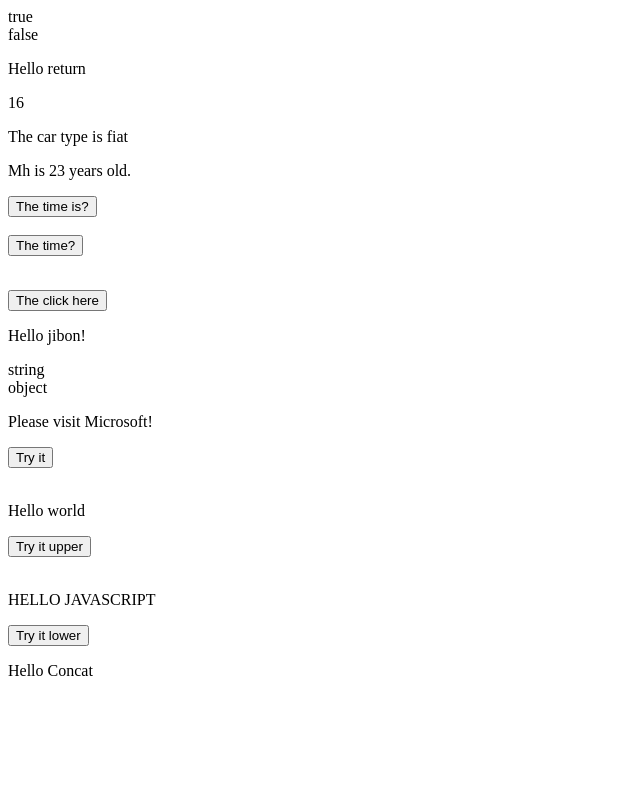
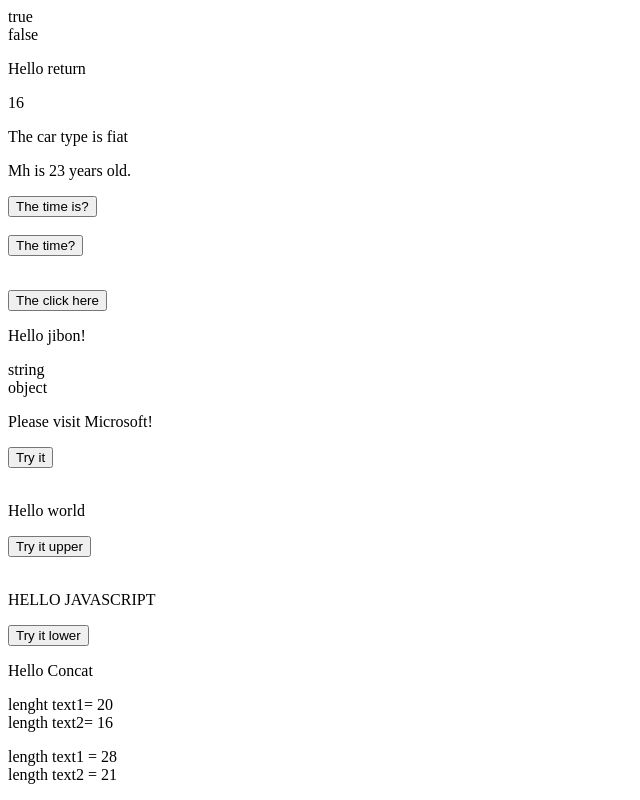
Before and after one commit to mehedihasanjibon/javascript-basics-lws, a plain HTML site: page index.html in a window 1280 px wide. Shown: the part 1488-2288 px from the top of the page, without its empty margins (0-640 px from the left). Before the commit the page ends 2184 px from the top, so only its background shows below. Drawn offline with Linux system fonts and the light colour scheme.

Commit message:
added trimStart and trimEnd js code

```diff
--- a/index.html
+++ b/index.html
@@ -161,6 +161,12 @@
     <!-- concat  -->
     <p id="concat"> </p>
 
+    <!-- trimStart -->
+    <p id="trim"> </p>
+
+    <!-- trimEnd  -->
+    <p id="trim1"> </p>
+
 
 
 
--- a/js/script.js
+++ b/js/script.js
@@ -282,3 +282,14 @@ let lan1 = "Hello";
 let lan2 = "Concat";
 let lan3 = lan1.concat(" " , lan2);
 document.getElementById("concat").innerHTML = lan3;
+
+
+// trimStart
+let trm1 = "    Hello java      ";
+let trm2 = trm1.trimStart();
+document.getElementById("trim").innerHTML = "lenght text1= " + trm1.length + "<br> length text2= " + trm2.length;
+
+// trimEnd
+let end1 = "    Hello javaTrimEnd       ";
+let end2 = end1.trimEnd();
+document.getElementById("trim1").innerHTML = "length text1 = " + end1.length + "<br> length text2 = " + end2.length;
```
